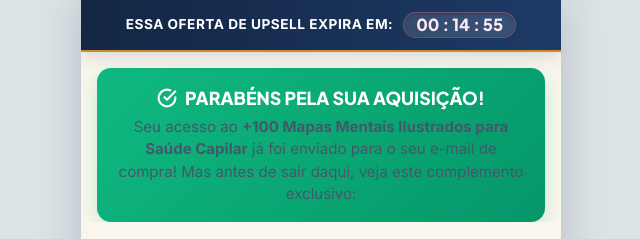
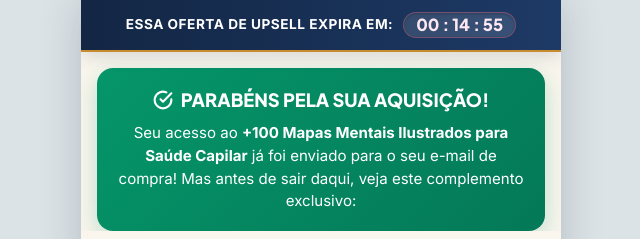
Before and after one commit to whinginh0/mapa-mental-, a website built with Vite: page upsell.html in a window 1280 px wide. Shown: the top 239 px of the page, without its empty margins (319-959 px from the left). Built offline with nearby package versions, Linux system fonts and the light colour scheme.

Commit message:
fix: aplica contraste branco 100% legivel no card verde de parabens no upsell

```diff
--- a/upsell.html
+++ b/upsell.html
@@ -42,23 +42,36 @@
   <link rel="stylesheet" href="style.css">
   <style>
     .congratulations-banner {
-      background: linear-gradient(135deg, #10B981 0%, #059669 100%);
-      color: #FFFFFF;
-      padding: 16px 20px;
-      border-radius: 14px;
+      background: linear-gradient(135deg, #059669 0%, #047857 100%);
+      color: #FFFFFF !important;
+      padding: 18px 20px;
+      border-radius: 16px;
       margin: 16px 16px 0 16px;
-      box-shadow: 0 6px 20px rgba(16, 185, 129, 0.22);
+      box-shadow: 0 8px 24px rgba(5, 150, 105, 0.25);
       text-align: center;
+    }
+    .congratulations-banner *,
+    .congratulations-banner p,
+    .congratulations-banner strong {
+      color: #FFFFFF !important;
+      opacity: 1 !important;
     }
     .congratulations-title {
       font-family: 'Plus Jakarta Sans', sans-serif;
-      font-size: 1.02rem;
+      font-size: 1.05rem;
       font-weight: 800;
-      margin-bottom: 4px;
+      margin-bottom: 8px;
       display: flex;
       align-items: center;
       justify-content: center;
       gap: 8px;
+      color: #FFFFFF !important;
+    }
+    .congratulations-text {
+      font-size: 0.88rem;
+      line-height: 1.55;
+      color: #FFFFFF !important;
+      font-weight: 500;
     }
 
     .custom-callout-card {
```
